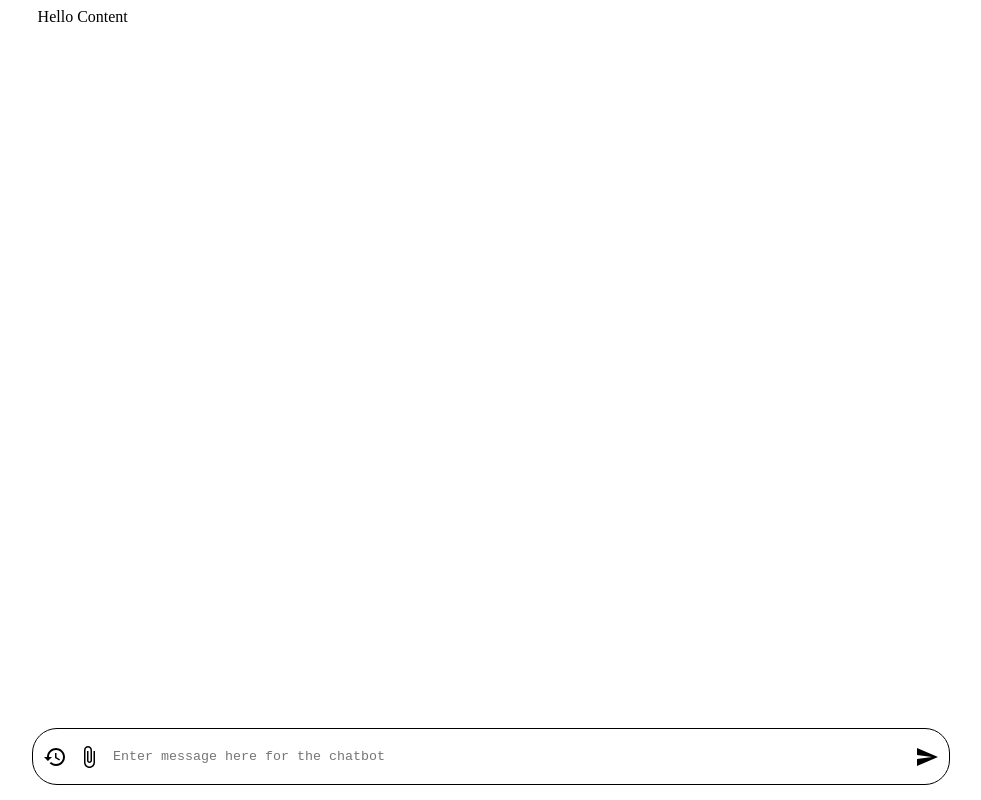
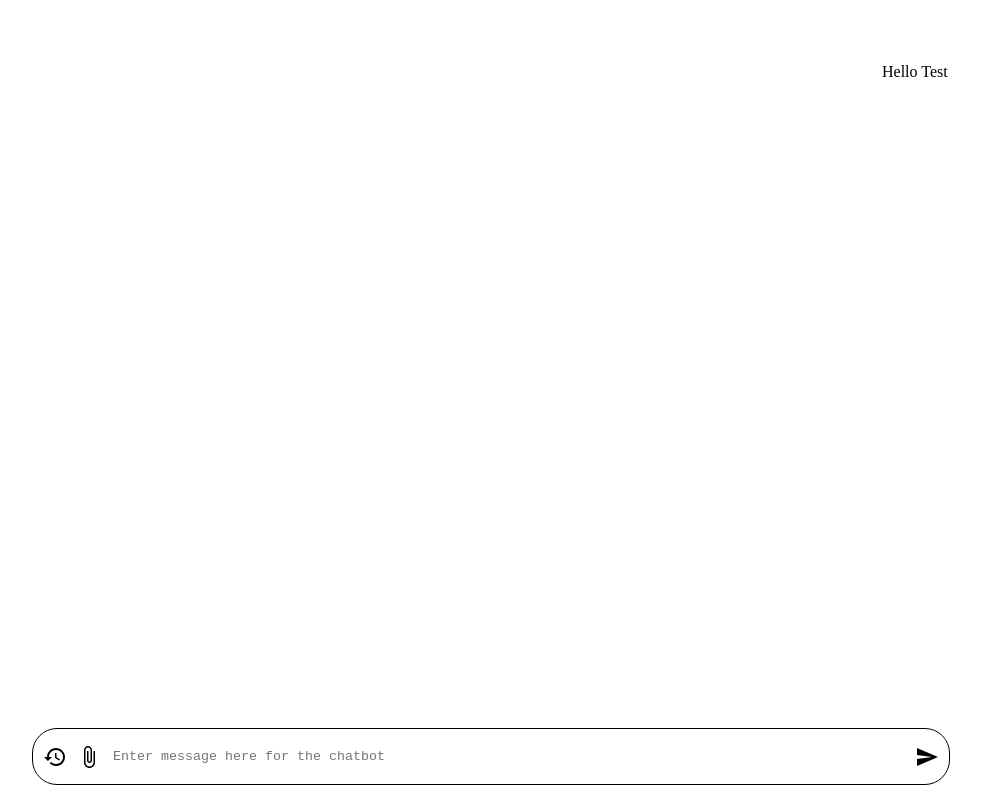
Before and after one commit to RandyBrown12/AI_Website, a React (Vite) app: page / in a window 1280 px wide. Shown: the whole page, without its empty margins (160-1141 px from the left). Built offline with nearby package versions, Linux system fonts and the light colour scheme.

Commit message:
Add Sidebar to the project

```diff
--- a/src/App.tsx
+++ b/src/App.tsx
@@ -8,19 +8,17 @@ function App() {
   const [isSidebarShown, setIsSidebarShown] = useState(false)
 
   return (
-      <Box sx={{
-        display: 'flex'
-      }}>
+      <>
         <Sidebar
           isSidebarShown={isSidebarShown}
           showSidebar={() => setIsSidebarShown(!isSidebarShown)}
           />
-        <Chatbox />
+        <Chatbox isSidebarShown={isSidebarShown}/>
         <Textbar
           isSidebarShown={isSidebarShown}
           showSidebar={() => setIsSidebarShown(!isSidebarShown)}
           />
-      </Box>
+      </>
   )
 }
 
--- a/src/components/Chatbox.tsx
+++ b/src/components/Chatbox.tsx
@@ -1,15 +1,21 @@
 import { Box } from '@mui/material';
 
-const Chatbox = () => {
+interface ChatboxProps {
+    isSidebarShown: boolean;
+}
+
+const Chatbox = ({isSidebarShown} : ChatboxProps) => {
     return (
         <Box sx={{
-            width: '70%',
+            width: '87%',
             alignItems: 'center',
-            justifyContent: 'center',
-            margin: 'auto',
+            display: 'flex',
+            justifyContent: 'flex-end',
+            marginTop: '5%',
+            marginLeft: isSidebarShown ? "10%" : "0%",
         }}>
             {/* Add UI here */}
-            Hello Content
+            Hello Test
         </Box>
     );
 }
```
